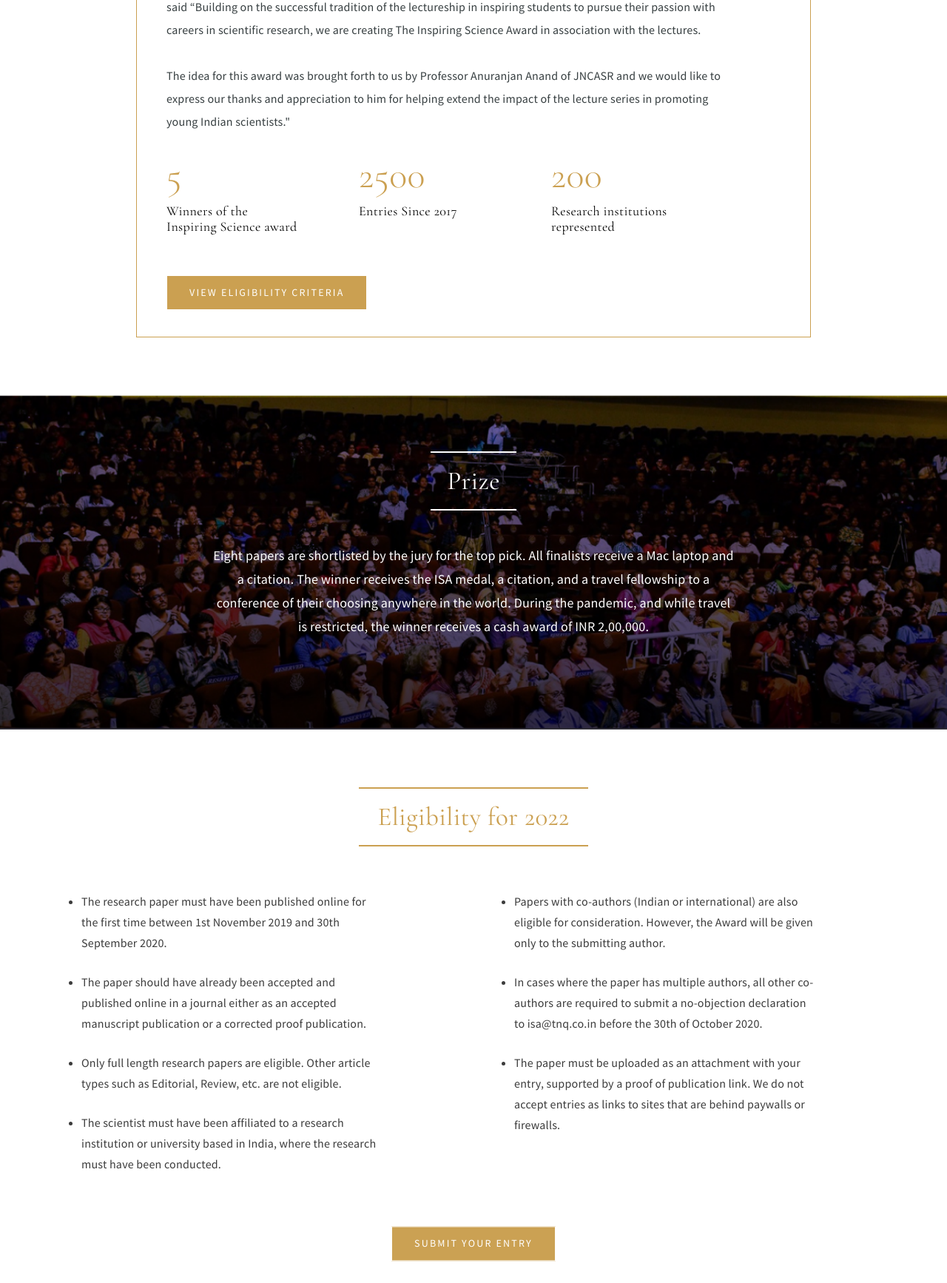
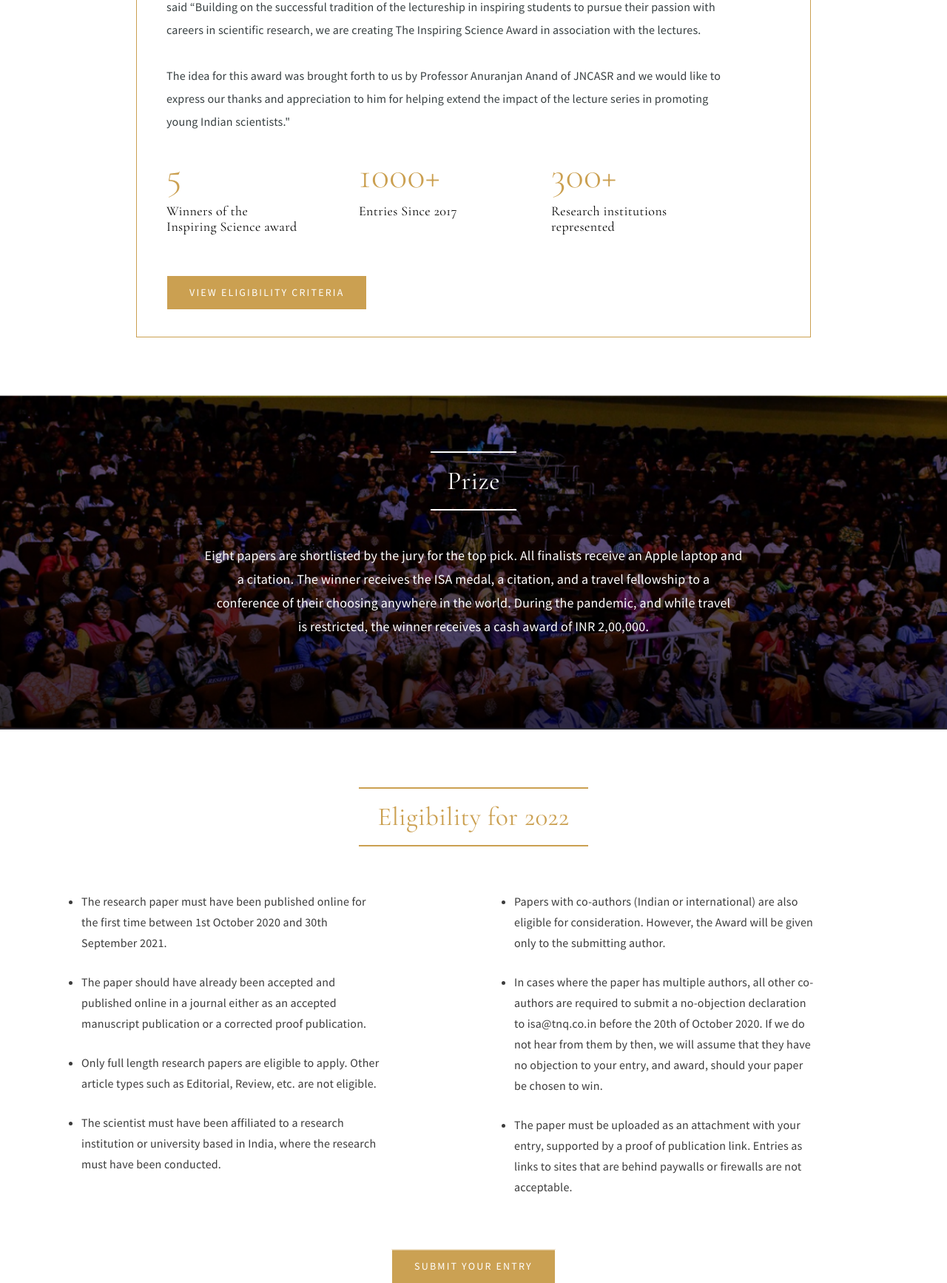
Before and after one commit to vivekfpc/tnq-isa, a PHP site: page / in a window 1280 px wide. Shown: the part 2471-4205 px from the top of the page at 74% size. Run offline with PHP 8.4, Linux system fonts and the light colour scheme; some libraries are stand-ins or nearby versions.

Commit message:
final output

```diff
--- a/index.php
+++ b/index.php
@@ -8,7 +8,9 @@
 	<link rel="stylesheet" href="https://maxcdn.bootstrapcdn.com/bootstrap/3.3.7/css/bootstrap.min.css" integrity="sha384-BVYiiSIFeK1dGmJRAkycuHAHRg32OmUcww7on3RYdg4Va+PmSTsz/K68vbdEjh4u" crossorigin="anonymous">
 	<!-- Optional theme -->
 	<link rel="stylesheet" href="https://maxcdn.bootstrapcdn.com/bootstrap/3.3.7/css/bootstrap-theme.min.css" integrity="sha384-rHyoN1iRsVXV4nD0JutlnGaslCJuC7uwjduW9SVrLvRYooPp2bWYgmgJQIXwl/Sp" crossorigin="anonymous">
-	<link rel="preconnect" href="https://fonts.googleapis.com">
+	<link rel="shortcut icon" href="images/fav-icon.png" type="image/x-icon">
+    <link rel="icon" href="images/fav-icon.png" type="image/x-icon">
+    <link rel="preconnect" href="https://fonts.googleapis.com">
 	<script src="https://ajax.googleapis.com/ajax/libs/jquery/3.5.1/jquery.min.js"></script>
 	<link rel="preconnect" href="https://fonts.gstatic.com" crossorigin>
 	<link href="https://fonts.googleapis.com/css2?family=Cormorant+Garamond:wght@300;400&family=Source+Sans+Pro:wght@300;400;600&display=swap" rel="stylesheet">
@@ -38,7 +40,7 @@
 	<hr>
 	<div class="container text-animate">
 		<div class="timer">
-			<h4>Time Left for Submission</h4>
+			<h4 id="headline">Time left for submission</h4>
   				<div id="countdown">
    					<ul>
       					<li><span id="days"></span>days</li>
@@ -48,9 +50,7 @@
     				</ul>
   				</div>
   				<div id="content" class="emoji">
-    				<span>🥳</span>
-    				<span>🎉</span>
-    				<span>🎂</span>
+    				<span></span>
   				</div>
 		</div>
 	</div>
@@ -91,11 +91,11 @@
 					<h6 class="text-animate">Winners of the<br class="hidden-xs"> Inspiring Science award</h6>
 				</div>
 				<div class="col-lg-4 col-md-4 col-sm-4 col-xs-4 history-mobile">
-					<h2 class="text-animate">2500</h2>
+					<h2 class="text-animate">1000+</h2>
 					<h6 class="text-animate">Entries Since 2017</h6>
 				</div>
 				<div class="col-lg-4 col-md-4 col-sm-4 col-xs-4 history-mobile">
-					<h2 class="text-animate">200</h2>
+					<h2 class="text-animate">300+</h2>
 					<h6 class="text-animate">Research institutions<br class="hidden-xs"> represented</h6>
 				</div>
 			</div>
@@ -108,7 +108,7 @@
 			<hr class="text-animate">
 			<h4 class="text-animate">Prize</h4>
 			<hr class="text-animate">
-			<p class="text-animate">Eight papers are shortlisted by the jury for the top pick. All finalists receive a Mac laptop and<br class="hidden-xs"> a citation. The winner receives the ISA medal, a citation, and a travel fellowship to a<br class="hidden-xs"> conference of their choosing anywhere in the world. During the pandemic, and while travel<br class="hidden-xs"> is restricted, the winner receives a cash award of INR 2,00,000.</p>
+			<p class="text-animate">Eight papers are shortlisted by the jury for the top pick. All finalists receive an Apple laptop and<br class="hidden-xs"> a citation. The winner receives the ISA medal, a citation, and a travel fellowship to a<br class="hidden-xs"> conference of their choosing anywhere in the world. During the pandemic, and while travel<br class="hidden-xs"> is restricted, the winner receives a cash award of INR 2,00,000.</p>
 		</div>
 	</div>
 	<div class="eligibility" id="myDiv">
@@ -119,17 +119,17 @@
 			<div class="row list-mobile">
 				<div class="col-lg-6 col-md-6 col-sm-6 col-xs-12">
 					<ul>
-						<li class="text-animate">The research paper must have been published online for the first time between 1st November 2019 and 30th September 2020.</li>
+						<li class="text-animate">The research paper must have been published online for the first time between 1st October 2020 and 30th September 2021.</li>
 						<li class="text-animate">The paper should have already been accepted and published online in a journal either as an accepted manuscript publication or a corrected proof publication.</li>
-						<li class="text-animate">Only full length research papers are eligible. Other article types such as Editorial, Review, etc. are not eligible.</li>
+						<li class="text-animate">Only full length research papers are eligible to apply. Other article types such as Editorial, Review, etc. are not eligible.</li>
 						<li class="text-animate">The scientist must have been affiliated to a research institution or university based in India, where the research must have been conducted.</li>
 					</ul>
 				</div>
 				<div class="col-lg-6 col-md-6 col-sm-6 col-xs-12">
 					<ul>
 						<li class="text-animate">Papers with co-authors (Indian or international) are also eligible for consideration. However, the Award will be given only to the submitting author.</li>
-						<li class="text-animate">In cases where the paper has multiple authors, all other co-authors are required to submit a no-objection declaration to isa@tnq.co.in before the 30th of October 2020.</li>
-						<li class="text-animate">The paper must be uploaded as an attachment with your entry, supported by a proof of publication link. We do not accept entries as links to sites that are behind paywalls or firewalls.</li>
+						<li class="text-animate">In cases where the paper has multiple authors, all other co-authors are required to submit a no-objection declaration to isa@tnq.co.in before the 20th of October 2020. If we do not hear from them by then, we will assume that they have no objection to your entry, and award, should your paper be chosen to win.</li>
+						<li class="text-animate">The paper must be uploaded as an attachment with your entry, supported by a proof of publication link. Entries as links to sites that are behind paywalls or firewalls are not acceptable.</li>
 					</ul>
 				</div>
 			</div>
@@ -143,13 +143,13 @@
 			<h4 class="text-animate">Past winners of the <br>Inspiring Science Award</h4>
 			<hr class="winner-hr text-animate">
 			<div class="row">
-				<div class="col-lg-4 col-md-4 col-sm-4 col-xs-12 winner-person text-animate"><img src="images/winner-1.png" class="img-responsive" /></div>
-				<div class="col-lg-4 col-md-4 col-sm-4 col-xs-12 winner-person text-animate"><img src="images/winner-2.png" class="img-responsive" /></div>
-				<div class="col-lg-4 col-md-4 col-sm-4 col-xs-12 winner-person text-animate"><img src="images/winner-3.png" class="img-responsive" /></div>
+				<div class="col-lg-4 col-md-4 col-sm-4 col-xs-12 winner-person text-animate"><a href="https://www.tnq.co.in/inspiring-science-award/2021.php"><img src="images/winner-1.png" class="img-responsive winner-1" /></a></div>
+				<div class="col-lg-4 col-md-4 col-sm-4 col-xs-12 winner-person text-animate"><a href="https://www.tnq.co.in/inspiring-science-award/2020.php"><img src="images/winner-2.png" class="img-responsive" /></a></div>
+				<div class="col-lg-4 col-md-4 col-sm-4 col-xs-12 winner-person text-animate"><a href="https://www.tnq.co.in/inspiring-science-award/2019.php"><img src="images/winner-3.png" class="img-responsive" /></a></div>
 
 				<div class="col-lg-2 col-md-2 col-sm-2"></div>
-				<div class="col-lg-4 col-md-4 col-sm-4 col-xs-12 winner-person-2 text-animate"><img src="images/winner-4.png" class="img-responsive" /></div>
-				<div class="col-lg-4 col-md-4 col-sm-4 col-xs-12 text-animate"><img src="images/winner-5.png" class="img-responsive" /></div>
+				<div class="col-lg-4 col-md-4 col-sm-4 col-xs-12 winner-person-2 text-animate"><a href="https://www.tnq.co.in/inspiring-science-award/2018.php"><img src="images/winner-4.png" class="img-responsive" /></a></div>
+				<div class="col-lg-4 col-md-4 col-sm-4 col-xs-12 text-animate"><a href="https://www.tnq.co.in/inspiring-science-award/2017.php"><img src="images/winner-5.png" class="img-responsive" /></a></div>
 				<div class="col-lg-2 col-md-2 col-sm-2"></div>
 			</div>
 			<h3 class="text-animate">"If you have questions, or are having trouble submitting your paper, please write to us: <a href="mailto:isa@tnq.co.in?subject=Enquiry">isa@tnq.co.in</a>"</h3>
@@ -166,19 +166,20 @@
 				</div>
 				<div class="col-lg-6 col-md-6 col-sm-6 col-xs-4 social-link">
 					<ul>
-						<li><img src="images/fb.svg" class="img-responsive text-animate-1" /></li>
-						<li><img src="images/twit.svg" class="img-responsive text-animate-1" /></li>
-						<li><img src="images/ln.svg" class="img-responsive text-animate-1" /></li>
+						<li><a href="https://www.facebook.com/TheInspiringScienceAwards" target="_blank"><img src="images/fb.svg" class="img-responsive text-animate-1" /></a></li>
+						<li><a href="https://twitter.com/TNQtechnologies" target="_blank"><img src="images/twit.svg" class="img-responsive text-animate-1" /></a></li>
+						<li><a href="https://www.instagram.com/tnqdistinguishedlectures/" target="_blank"><img src="images/ln.svg" class="img-responsive text-animate-1" /></a></li>
 					</ul>
 				</div>
 			</div>
 		</div>
 	</div>
 	</div>
-
 <script src="https://cdnjs.cloudflare.com/ajax/libs/gsap/3.5.1/gsap.min.js"></script>
 <script src="https://cdnjs.cloudflare.com/ajax/libs/gsap/3.5.1/ScrollTrigger.min.js"></script>
 <script src="https://cdnjs.cloudflare.com/ajax/libs/gsap/latest/TweenMax.min.js"></script>
+
+
 <script>
 
 ( function() {
@@ -253,6 +254,8 @@
 
 } )();
 </script>
+
+
 <script id="rendered-js" >
 (function () {
   const second = 1000,
@@ -260,7 +263,7 @@
   hour = minute * 60,
   day = hour * 24;
 
-  let birthday = "Sep 30, 2021 00:00:00",
+  let birthday = "Oct 15, 2021 23:59:59",
   countDown = new Date(birthday).getTime(),
   x = setInterval(function () {
 
@@ -278,7 +281,7 @@
       countdown = document.getElementById("countdown"),
       content = document.getElementById("content");
 
-      headline.innerText = "It's my birthday!";
+      headline.innerText = "Entry has been closed";
       countdown.style.display = "none";
       content.style.display = "block";
 
--- a/style/style.css
+++ b/style/style.css
@@ -415,7 +415,20 @@ a, a:hover, a:active, a:visited, a:focus{
 		visibility: hidden;
 
 }
-.text-animate-2{
-		opacity: 1;
+.timer ul li span {
+  display: block;
+  font-size: 4.5rem;
+}
 
+.emoji {
+  display: none;
+  padding: 1rem;
 }
+
+.emoji span {
+  font-size: 4rem;
+  padding: 0 .5rem;
+}
+.winner-1{
+    width: 99%;
+}
```
Also changed, not shown: images/fav-icon.png (added), images/winner-1.png, images/winner-2.png, images/winner-3.png, images/winner-4.png, images/winner-5.png.
